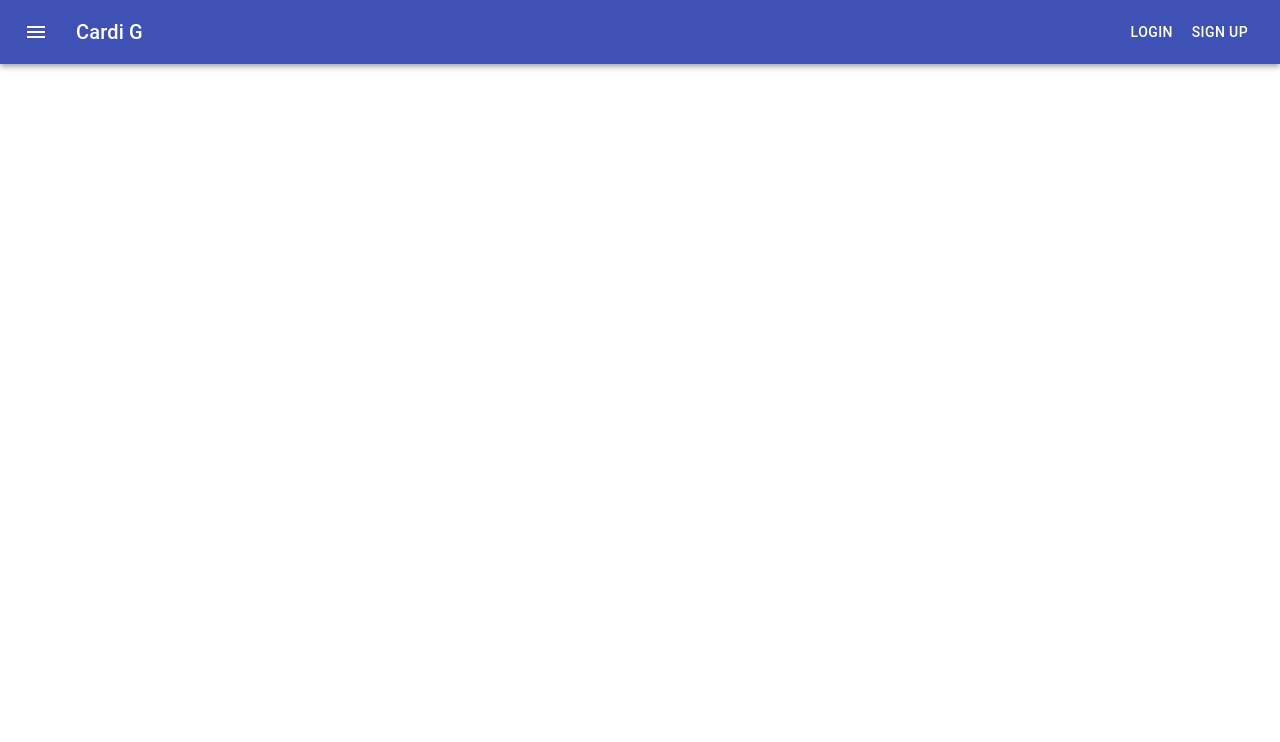
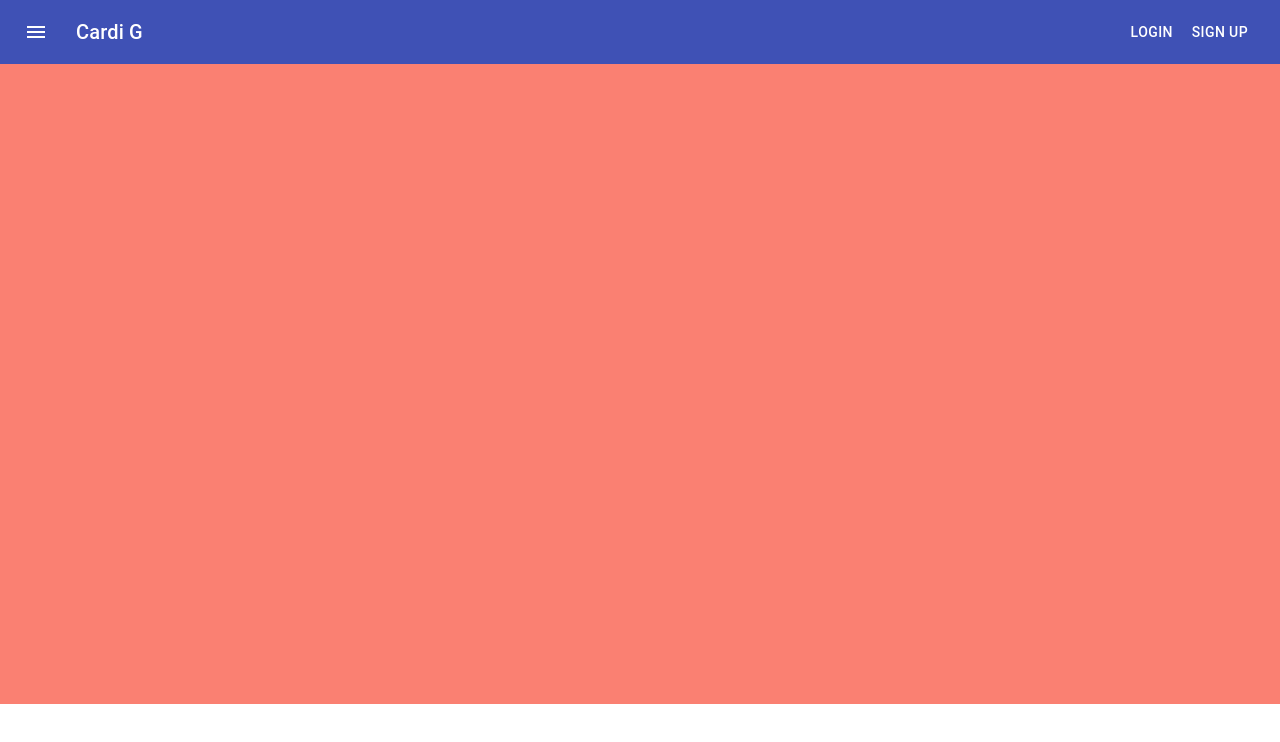
Before and after one commit to D-Brewst/Project3, a React (Create React App) app in the folder client/: page / in a window 1280 px wide. Shown: the top 742 px of the page. Built offline with nearby package versions, Linux system fonts and the light colour scheme.

Commit message:
Added Jumbotron component

```diff
--- a/client/src/App.js
+++ b/client/src/App.js
@@ -1,6 +1,5 @@
 import React from 'react';
 import { BrowserRouter as Router, Route, Switch } from "react-router-dom";
-import NavBar from './components/Navbar';
 import Home from "./pages/Home";
 import Login from "./pages/Login";
 import Members from "./pages/Members";
--- /dev/null
+++ b/client/src/components/Jumbotron.css
@@ -0,0 +1,5 @@
+#Jumbo{
+    width: 100%;
+    height: 80vh;
+    background-color: salmon;
+}
--- /dev/null
+++ b/client/src/components/Jumbotron.js
@@ -0,0 +1,10 @@
+import React from "react";
+import "./Jumbotron.css";
+
+function Jumbotron(){
+    return (<div id="Jumbo">
+
+    </div>)
+}
+
+export default Jumbotron;
--- a/client/src/pages/Home.js
+++ b/client/src/pages/Home.js
@@ -1,8 +1,14 @@
 import React from "react";
 import NavBar from "../components/Navbar";
+import Jumbotron from "../components/Jumbotron";
 
 function Home() {
-    return <NavBar />
+    return (
+        <div>
+            <NavBar />
+            <Jumbotron />
+        </div>
+    )
 }
 
 export default Home;
```
